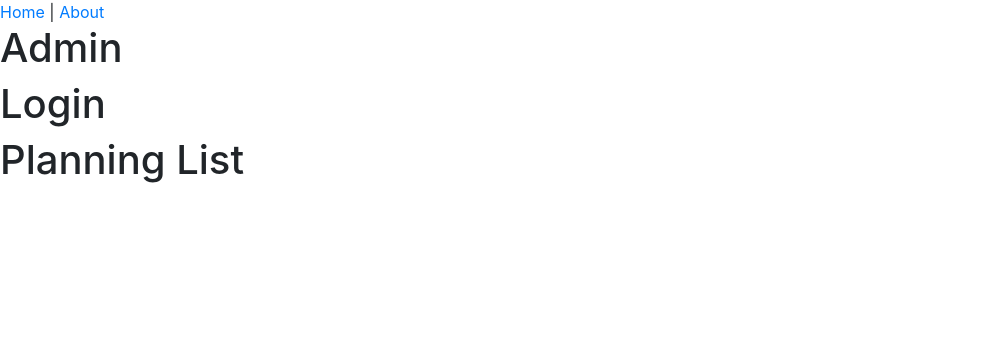
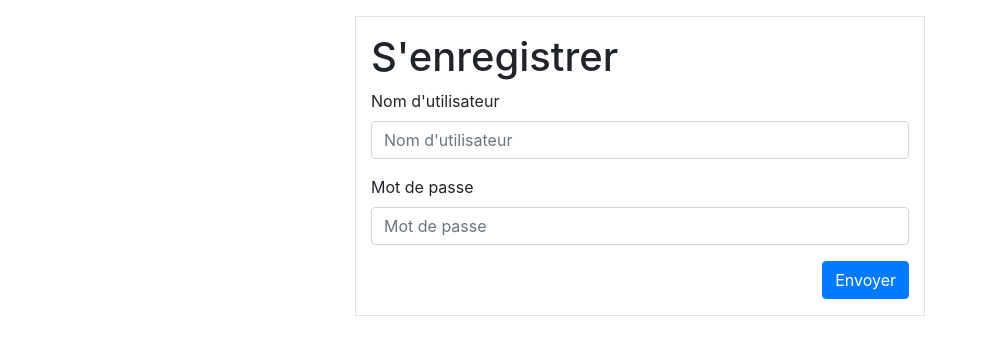
Before and after one commit to dkvz/music-planning-frontend, a Vue app: page / in a window 1280 px wide. Shown: the top 354 px of the page, without its empty margins (0-987 px from the left). Built offline with nearby package versions, Linux system fonts and the light colour scheme.

Commit message:
I have to go dress up and throw fishes now

```diff
--- a/package.json
+++ b/package.json
@@ -8,6 +8,7 @@
     "lint": "vue-cli-service lint"
   },
   "dependencies": {
+    "axios": "^0.18.0",
     "bootstrap": "^4.3.1",
     "jquery": "^3.3.1",
     "popper.js": "^1.14.7",
--- a/src/App.vue
+++ b/src/App.vue
@@ -1,10 +1,12 @@
 <template>
   <div id="app">
-    <div id="nav">
+    <!-- <div id="nav">
       <router-link to="/">Home</router-link> |
       <router-link to="/about">About</router-link>
-    </div>
-    <router-view/>
+    </div> -->
+    <main>
+      <router-view />
+    </main>
   </div>
 </template>
 
--- a/src/components/Login.vue
+++ b/src/components/Login.vue
@@ -1,11 +1,28 @@
 <template>
-  <h1>Login</h1>
+  <div class="container">
+    <div class="row justify-content-center">
+      <form class="col-lg-6 border py-3">
+        <h1>S'enregistrer</h1>
+        <div class="form-group">
+          <label for="nameInput">Nom d'utilisateur</label>
+          <input type="text" class="form-control" id="nameInput" placeholder="Nom d'utilisateur" required>
+        </div>
+        <div class="form-group">
+          <label for="passwordInput">Mot de passe</label>
+          <input type="password" class="form-control" id="passwordInput" placeholder="Mot de passe" required>
+        </div>
+        <div class="text-right">
+          <button type="submit" class="btn btn-primary">Envoyer</button>
+        </div>
+      </form>
+    </div>
+  </div>
 </template>
 
 <script>
 export default {
   name: 'Login'
-}
+};
 </script>
 
 <style>
--- a/src/views/Admin.vue
+++ b/src/views/Admin.vue
@@ -1,20 +1,25 @@
 <template>
-  <div>
-    <h1>Admin</h1>
-    <Login></Login>
-    <PlanningList></PlanningList>
+  <div class="py-3">
+    <Login v-if="!isAuthenticated()"></Login>
+    <PlanningList v-else></PlanningList>
   </div>
 </template>
 
 <script>
 import Login from '@/components/Login.vue';
 import PlanningList from '@/components/PlanningList.vue';
+import auth from '@/auth';
 
 export default {
   name: 'Admin',
   components: {
     Login,
     PlanningList
+  },
+  methods: {
+    isAuthenticated: function() {
+      return auth.token !== null;
+    }
   }
 };
 </script>
```
Also changed, not shown: src/api.js (added, +29 -0 lines), 2 other files (tests, documents, lock files or other folders).
